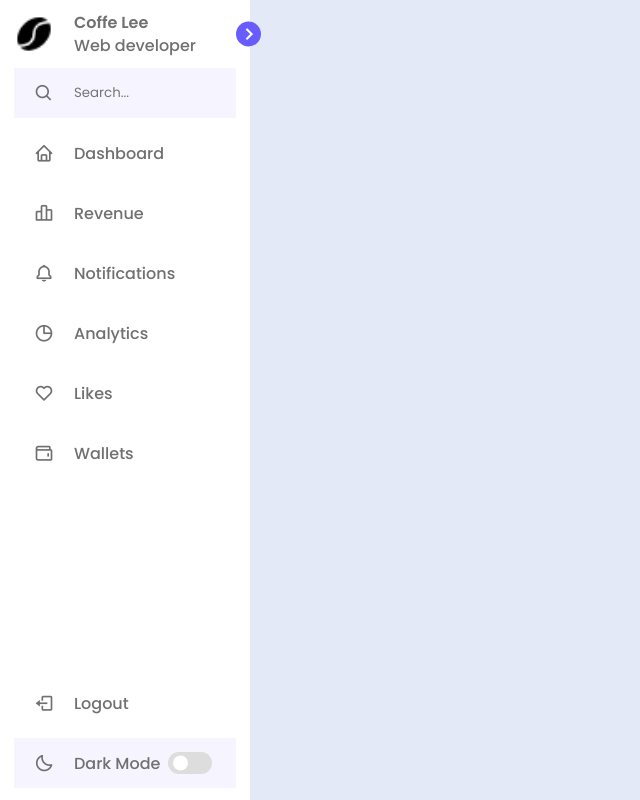
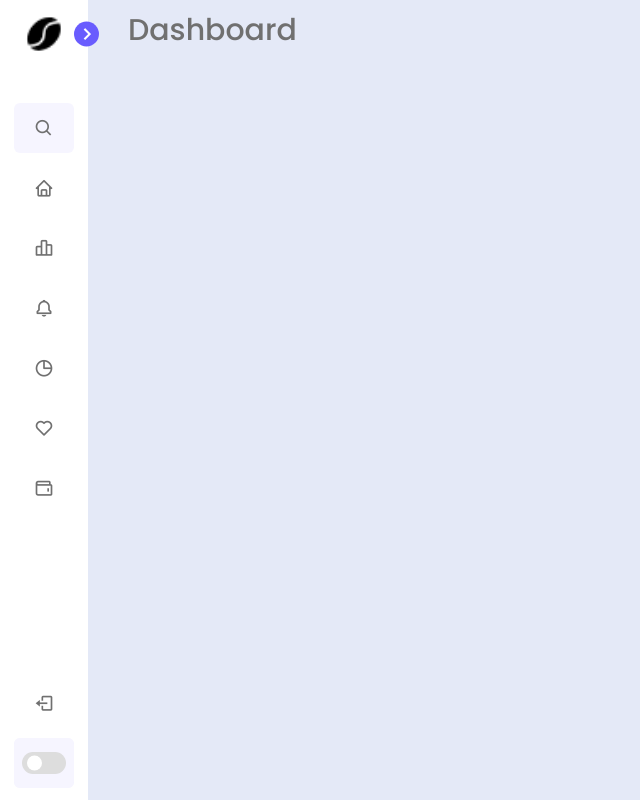
Before and after one commit to Amairanicr15/SideBar, a plain HTML site: page index.html in a window 1280 px wide. Shown: the whole page, without its empty margins (0-640 px from the left). Drawn offline with nearby package versions, Linux system fonts and the light colour scheme.

Commit message:
Agregando detalles de trancisión, color, uso del search con js

```diff
--- a/index.html
+++ b/index.html
@@ -8,7 +8,7 @@
     <title>Dashboard Sidebar Menu</title>
 </head>
 <body>
-    <nav class="sidebar">
+    <nav class="sidebar close">
         <header>
             <div class="image-text">
                 <span class="image">
@@ -27,7 +27,7 @@
             <div class="menu">
                 <li class="search-box">
                     <i class='bx bx-search icon' ></i>
-                        <input type="search" placeholder="Search...">
+                        <input type="text" placeholder="Search...">
                 </li>
                 <ul class="menu-links">
                     <li class="nav-link">
@@ -90,6 +90,10 @@
         </div>
     </nav>
 
+    <section class="home">
+        <div class="text">Dashboard</div>
+    </section>
+
     <script src="./main.js"></script>
 </body>
 </html>
--- a/main.js
+++ b/main.js
@@ -5,6 +5,20 @@ const body = document.querySelector("body"),
       modeSwitch = body.querySelector(".toggle-switch"),
       modeText = body.querySelector(".mode-text");
 
+      toggle.addEventListener("click", () =>{
+        sidebar.classList.toggle("close");
+      });
+
+      searchBtn.addEventListener("click", () =>{
+        sidebar.classList.remove("close");
+      });
+
       modeSwitch.addEventListener("click", () =>{
         body.classList.toggle("dark");
-      })
+
+        if(body.classList.contains("dark")){
+           modeText.innerText = "Light Mode"
+        } else {
+            modeText.innerText = "Dark Mode"
+        }
+      });
--- a/style.css
+++ b/style.css
@@ -25,6 +25,7 @@
 body{
     height: 100vh;
     background: var(--body-color);
+    transition: var(--tran-05);
 }
 
 body.dark {
@@ -45,19 +46,34 @@ body.dark {
     width: 250px;
     padding: 10px 14px;
     background: var(--sidebar-color);
+    transition: var(--tran-05);
+    z-index: 100;
 }
+
+.sidebar.close{
+    width: 88px;
+}
+
 
 /* Resuable CSS */
 .sidebar .text{
     font-size: 16px;
     font-weight: 500;
     color: var(--text-color);
+    transition: var(--tran-04);
+    white-space: nowrap;
+    opacity: 1;
+}
+
+.sidebar.close .text{
+    opacity: 0;
 }
 
 .sidebar .image{
     min-width: 60px;
     display: flex;
     align-items: center;
+    justify-content: center;
 }
 
 .sidebar li{
@@ -113,7 +129,7 @@ header .image-text .header-text{
     position: absolute;
     top: 50%;
     right: -25px;
-    transform: translateY(-50%);
+    transform: translateY(-50%) rotate(180deg);
     height: 25px;
     width: 25px;
     background: var(--primary-color);
@@ -123,9 +139,24 @@ header .image-text .header-text{
     border-radius: 50%;
     color: var(--sidebar-color);
     font-size: 25px;
+    transition: var(--tran-02);
 }
+
+.sidebar.close header .toggle{
+    transform: translateY(-50%);
+}
+
+body.dark .sidebar header .toggle{
+    color: var(--text-color);
+}
+.sidebar .menu{
+    margin-top: 35px;
+}
+
 .sidebar .search-box {
     background: var(--primary-color-light);
+    border-radius: 6px;
+    transition: var(--tran-05);
 }
 
 .search-box input {
@@ -134,7 +165,10 @@ header .image-text .header-text{
     outline: none;
     border: none;
     border-radius: 6px;
+    font-size: 16px;
+    font-weight: 500;
     background: var(--primary-color-light);
+    transition: var(--tran-05);
 }
 
 .sidebar li a {
@@ -155,6 +189,12 @@ header .image-text .header-text{
 .sidebar li a:hover .text{
     color: var(--sidebar-color);
 }
+
+.body-dark .sidebar li a:hover .icon,
+.body-dark .sidebar li a:hover .text{
+    color: var(--text-color);
+}
+
 .sidebar .menu-bar{
     height: calc(100% - 50px);
     display: flex;
@@ -162,6 +202,8 @@ header .image-text .header-text{
     justify-content: space-between;
 }
 .menu-bar .mode{
+    position: relative;
+    border-radius: 6px;
     background: var(--primary-color-light);
 }
 
@@ -174,18 +216,33 @@ header .image-text .header-text{
 
 .menu-bar .mode i{
     position: absolute;
+    transition: var(--tran-03);
 }
 
 .menu-bar .mode i.sun{
     opacity: 0;
 }
+
+body.dark .menu-bar .mode i.sun{
+    opacity: 1;
+}
+
+body.dark .menu-bar .mode i.moon{
+    opacity: 0;
+}
+
 .menu-bar .mode .toggle-switch{
+    position: absolute;
+    right: 0;
     display: flex;
     align-items: center;
     justify-content: center;
     height: 100%;
     min-width: 60px;
     cursor: pointer;
+    border-radius: 6px;
+    background: var(--primary-color-light);
+    transition: var(--tran-05);
 }
 .toggle-switch .switch{
     position: relative;
@@ -210,3 +267,23 @@ header .image-text .header-text{
 body.dark .switch::before{
     left: 24px;
 }
+
+.home{
+    position: relative;
+    height: 100vh;
+    left: 250px;
+    width: calc(100% - 88px);
+    background: var(--body-color);
+    transition: var(--tran-05);
+}
+
+.home .text{
+    font-size: 30px;
+    font-weight: 500;
+    color: var(--text-color);
+    padding: 8px 40px;
+}
+.sidebar.close ~ .home{
+    left: 88px;
+    width: calc(100% - 88px);
+}
```
